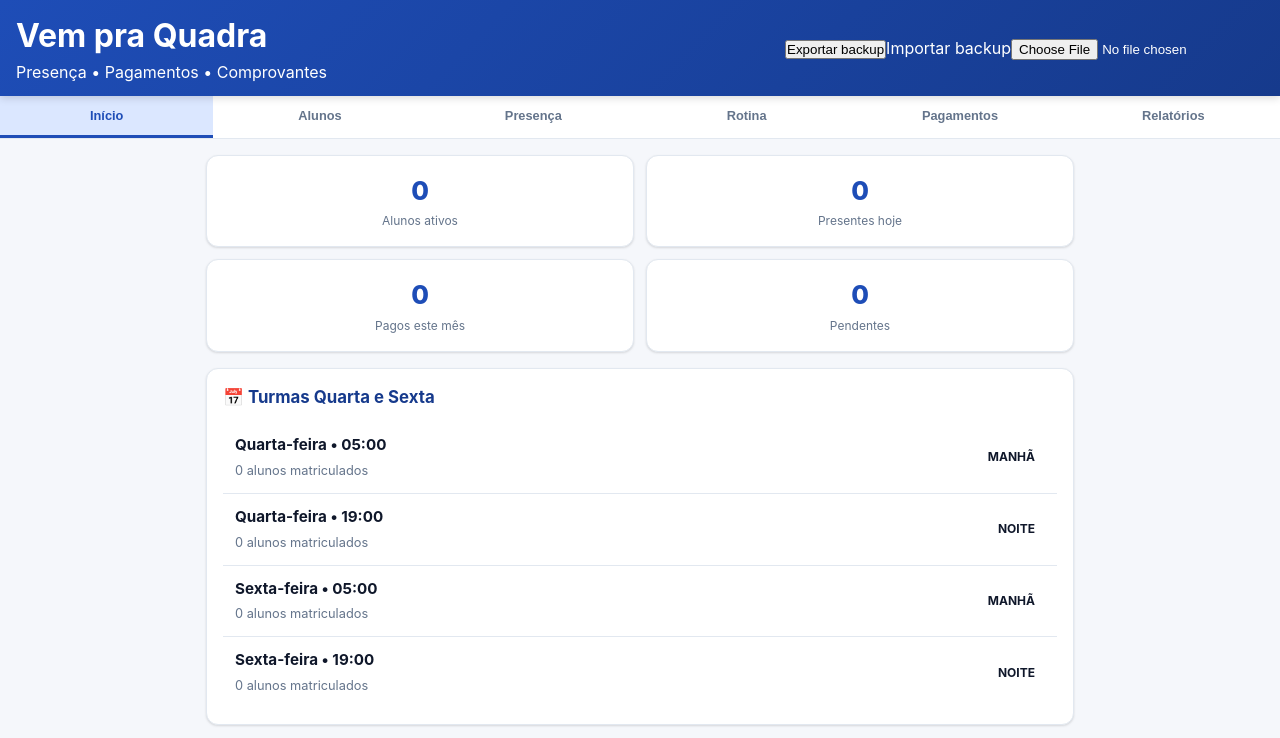
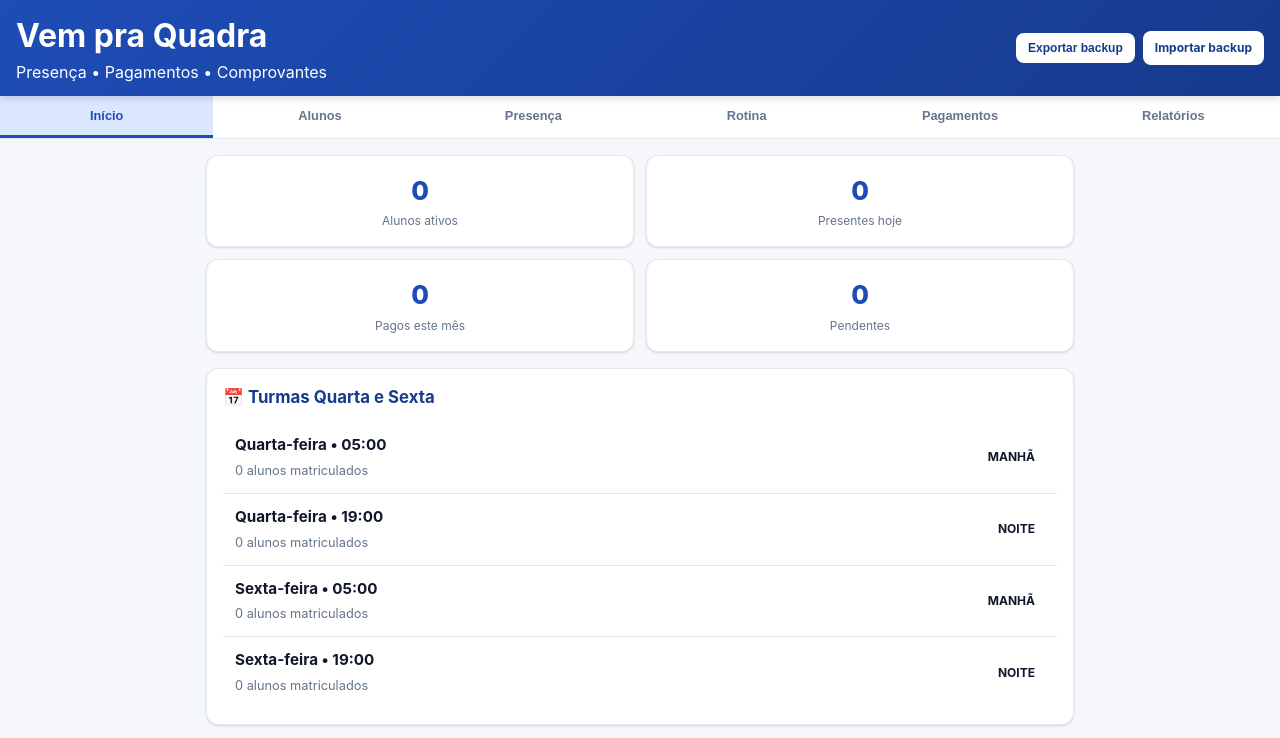
Before and after one commit to jmessias1984-hue/vempraquadra, a plain HTML site: page index.html in a window 1280 px wide. Shown: the top 738 px of the page. Drawn offline with nearby package versions, Linux system fonts and the light colour scheme.

Commit message:
Adiciona estilos do cabeçalho com logo e botões de backup

```diff
--- a/styles.css
+++ b/styles.css
@@ -26,7 +26,6 @@
       padding-bottom: 80px;
     }
 
-    /* Header */
     header {
       background: linear-gradient(135deg, var(--primary), var(--primary-dark));
       color: white;
@@ -76,23 +75,44 @@
       margin-top: 2px;
     }
 
-    .btn-download {
+    .header-actions {
+      display: flex;
+      gap: 8px;
+      flex-wrap: wrap;
+      justify-content: flex-end;
+      align-items: center;
+    }
+
+    .header-button {
       background: #fff;
       color: var(--primary-dark);
       border: none;
       border-radius: 8px;
       padding: 8px 12px;
       font-weight: 700;
-      font-size: 0.8rem;
+      font-size: 0.75rem;
       cursor: pointer;
       white-space: nowrap;
     }
 
-    .btn-download:hover {
+    .header-button:hover {
       background: var(--primary-light);
     }
 
-    /* Navigation */
+    .file-button {
+      display: inline-flex;
+      align-items: center;
+      position: relative;
+      overflow: hidden;
+    }
+
+    .file-button input[type="file"] {
+      position: absolute;
+      inset: 0;
+      opacity: 0;
+      cursor: pointer;
+    }
+
     nav {
       display: flex;
       background: var(--card);
```
